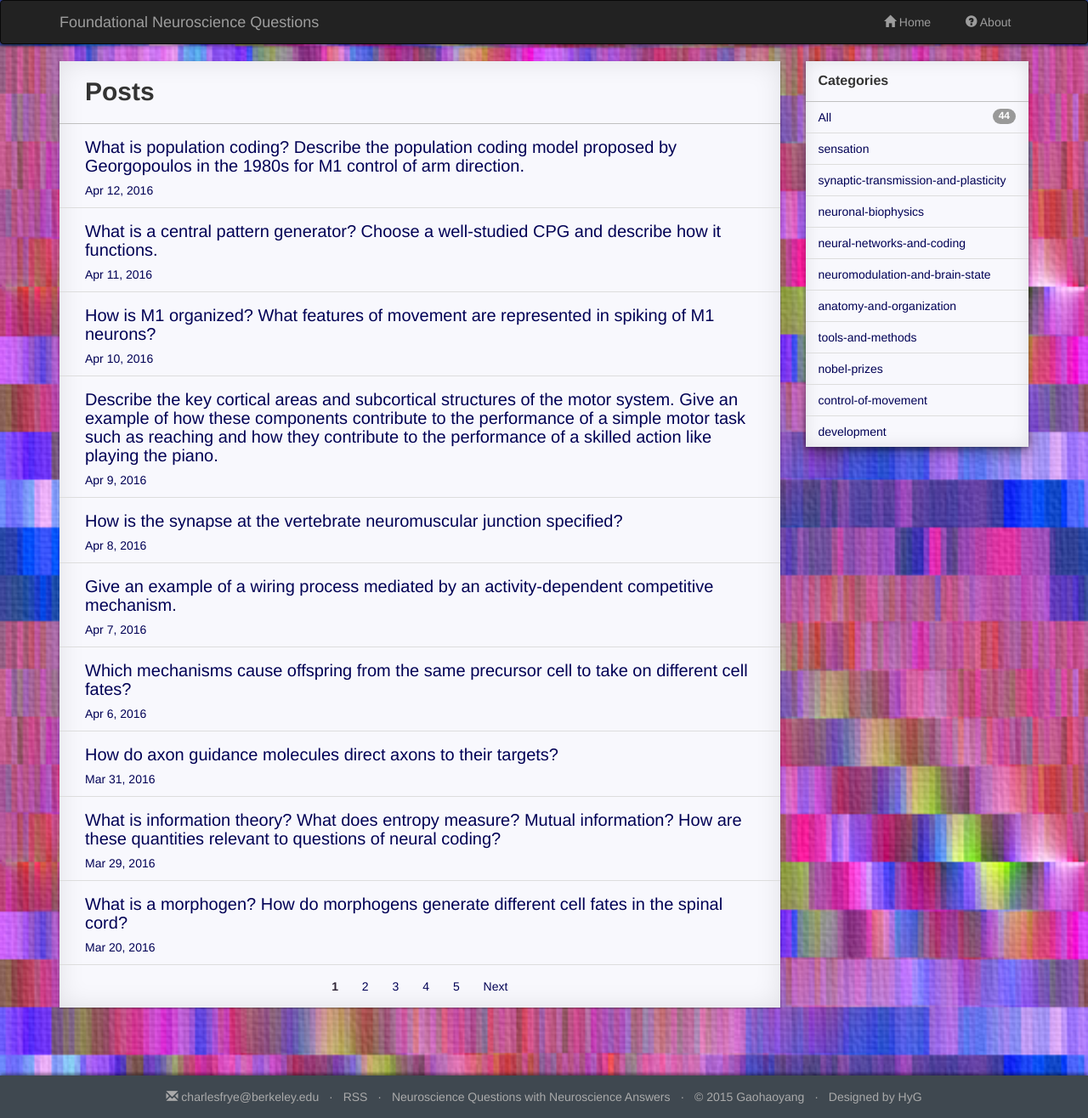
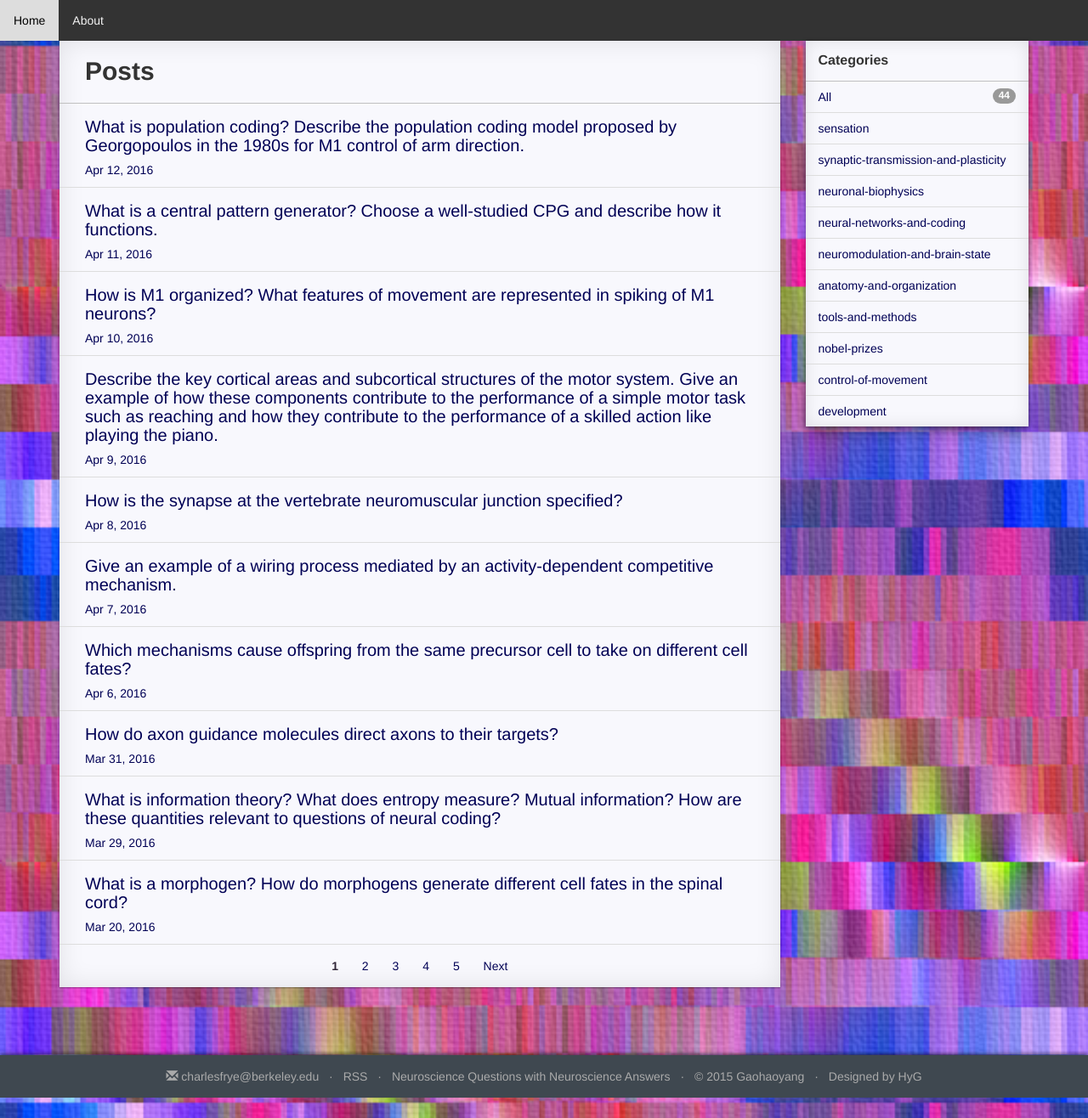
Before and after one commit to charlesfrye/FoundationalNeuroscience, a Jekyll site: the page built from index.html, in a window 1280 px wide. Shown: the whole page at 85% size. Built offline with Jekyll 4.4.1, drawn with Linux system fonts in a browser that asks for light colours; nearby versions of some CDN libraries; the list of posts is cut into pages by our own code; a style sheet for code colours, icons or effects is not loaded.

Commit message:
makes simpler header

```diff
--- a/_includes/header.html
+++ b/_includes/header.html
@@ -1,43 +1,46 @@
-<header>
+<meta charset="utf-8">
+<meta name="viewport" content="width=device-width, initial-scale=1"><style>
+* {
+  box-sizing: border-box;
+}
 
-<!-- navbar -->
-  <nav class="navbar navbar-inverse">
-  <div class="container">
-    <!-- Brand and toggle get grouped for better mobile display -->
-    <div class="navbar-header">
-      <button type="button" class="navbar-toggle collapsed" data-toggle="collapse" data-target="#bs-example-navbar-collapse-1">
-        <span class="sr-only">Toggle navigation</span>
-        <span class="icon-bar"></span>
-        <span class="icon-bar"></span>
-        <span class="icon-bar"></span>
-      </button>
-      <a class="navbar-brand" href="{{ site.baseurl }}/">{{ site.title }}</a>
-      <p class="navbar-text"></p>
-    </div>
-    <!-- Collect the nav links, forms, and other content for toggling -->
-    <div class="collapse navbar-collapse" id="bs-example-navbar-collapse-1">
-      <ul class="nav navbar-nav navbar-right">
+body {
+  margin: 0;
+}
 
-        {% if page.url == "/index.html" %}
-          <li class="active">
-          {% else %}
-          <li>
-        {% endif %}
-          <a href="{{ site.baseurl }}/"><span class="glyphicon glyphicon-home"></span> Home</a></li>
+/* Style the header */
+.header {
+  background-color: #f1f1f1;
+  padding: 20px;
+  text-align: center;
+}
 
-        {% for p in site.pages %}
-          {% if p.title %}
-            {% if p.url == page.url %}
-              <li class="active">
-              {% else %}
-              <li>
-            {% endif %}
-            <a href="{{ p.url | prepend: site.baseurl }}"><span class="glyphicon {{ p.icon }}"></span> {{ p.title }}</a></li>
-          {% endif %}
-        {% endfor %}
-      </ul>
-    </div><!-- /.navbar-collapse -->
-  </div><!-- /.container-fluid -->
-</nav>
+/* Style the top navigation bar */
+.topnav {
+  overflow: hidden;
+  background-color: #333;
+}
 
-</header>
+/* Style the topnav links */
+.topnav a {
+  float: left;
+  display: block;
+  color: #f2f2f2;
+  text-align: center;
+  padding: 14px 16px;
+  text-decoration: none;
+}
+
+/* Change color on hover */
+.topnav a:hover {
+  background-color: #ddd;
+  color: black;
+}
+</style>
+</head>
+<body>
+
+<div class="topnav">
+	<a href={{site.baseurl}}>Home</a>
+	<a href="{{site.baseurl}}page/about/">About</a>
+</div>
```
